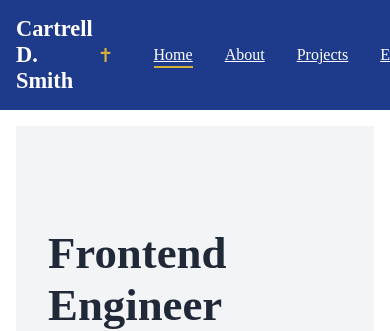
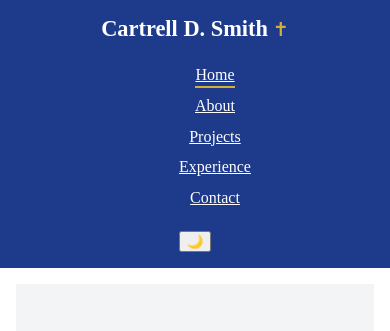
Before and after one commit to CartrellSmith/cartrell-portfolio, a React (Vite) app: page / in a window 390 px wide. Shown: the top 331 px of the page. Built offline with nearby package versions, Linux system fonts and the light colour scheme.

Commit message:
fix: navbar mobile view

```diff
--- a/src/styles/navbar.css
+++ b/src/styles/navbar.css
@@ -65,17 +65,21 @@ main {
   align-items: center;
 }
 
-@media (max-width: 320px) {
-  .nav-links {
-    gap: 1rem;
+@media (max-width: 480px) {
+  .navbar {
+    flex-direction: column;
+    align-items: center;
+    justify-content: center;
+    gap: 0.5rem;
+    padding: 0.8rem 1rem;
+    min-height: 90px;
+    width: 100%;
   }
 
-  .navbar {
+  .nav-links {
+    flex-direction: column;
+    gap: 0.8rem;
     width: 100%;
-    padding-left: 1rem;
-    padding-right: 1rem;;
-    flex-direction: column;
     text-align: center;
-    gap: 0.8rem 1rem;
   }
 }
--- a/src/styles/projects.css
+++ b/src/styles/projects.css
@@ -78,8 +78,16 @@
   color: var(--blue-dark);
 }
 
-@media (max-width: 320px) {
-  .projects-search {
-    max-width: 100%;
+@media (max-width: 480px) {
+  .projects-grid {
+    grid-template-columns: 1fr;
+    padding: 0;
+    margin: 0;
+    overflow-x: hidden;
+  }
+
+  .project-card {
+    width: 100%;
+    box-sizing: border-box;
   }
 }
```
